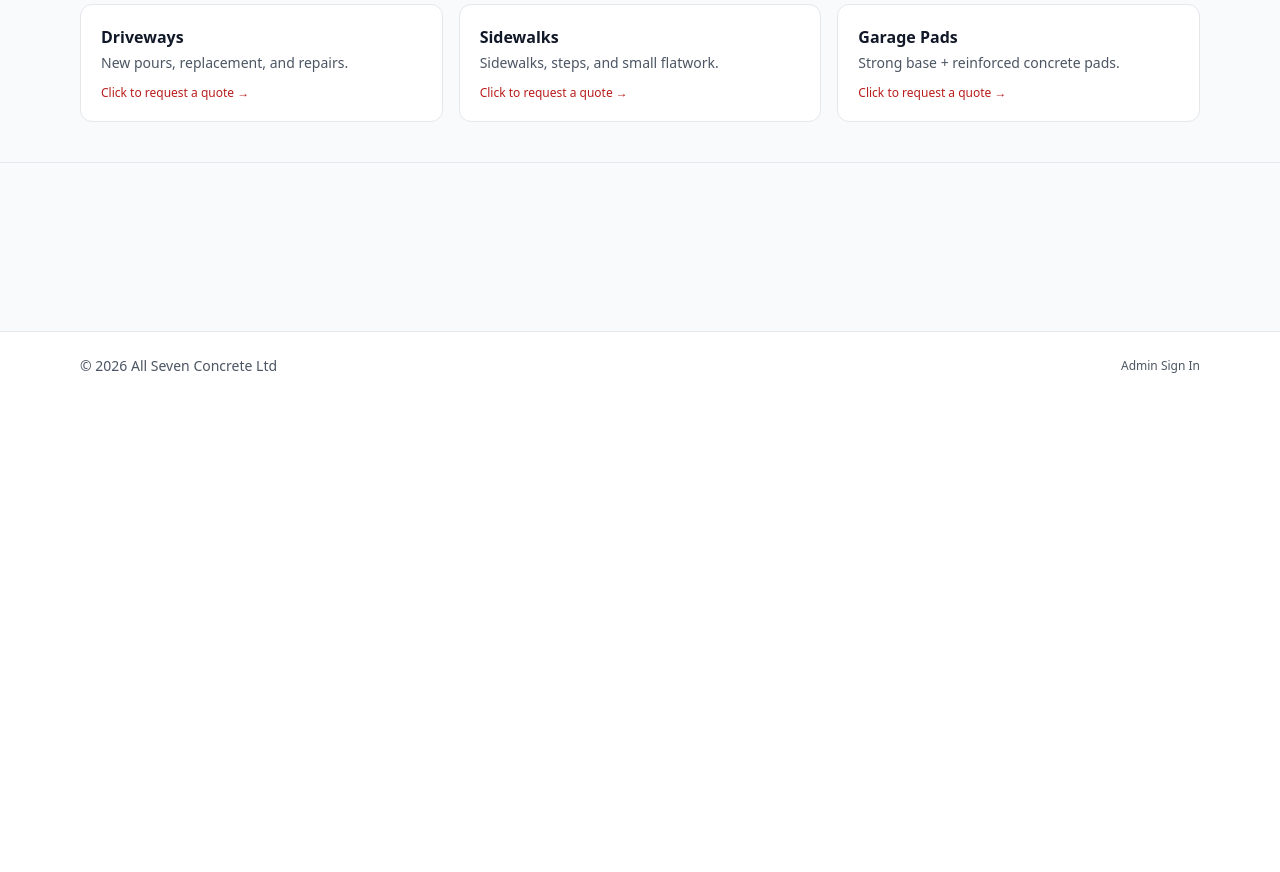
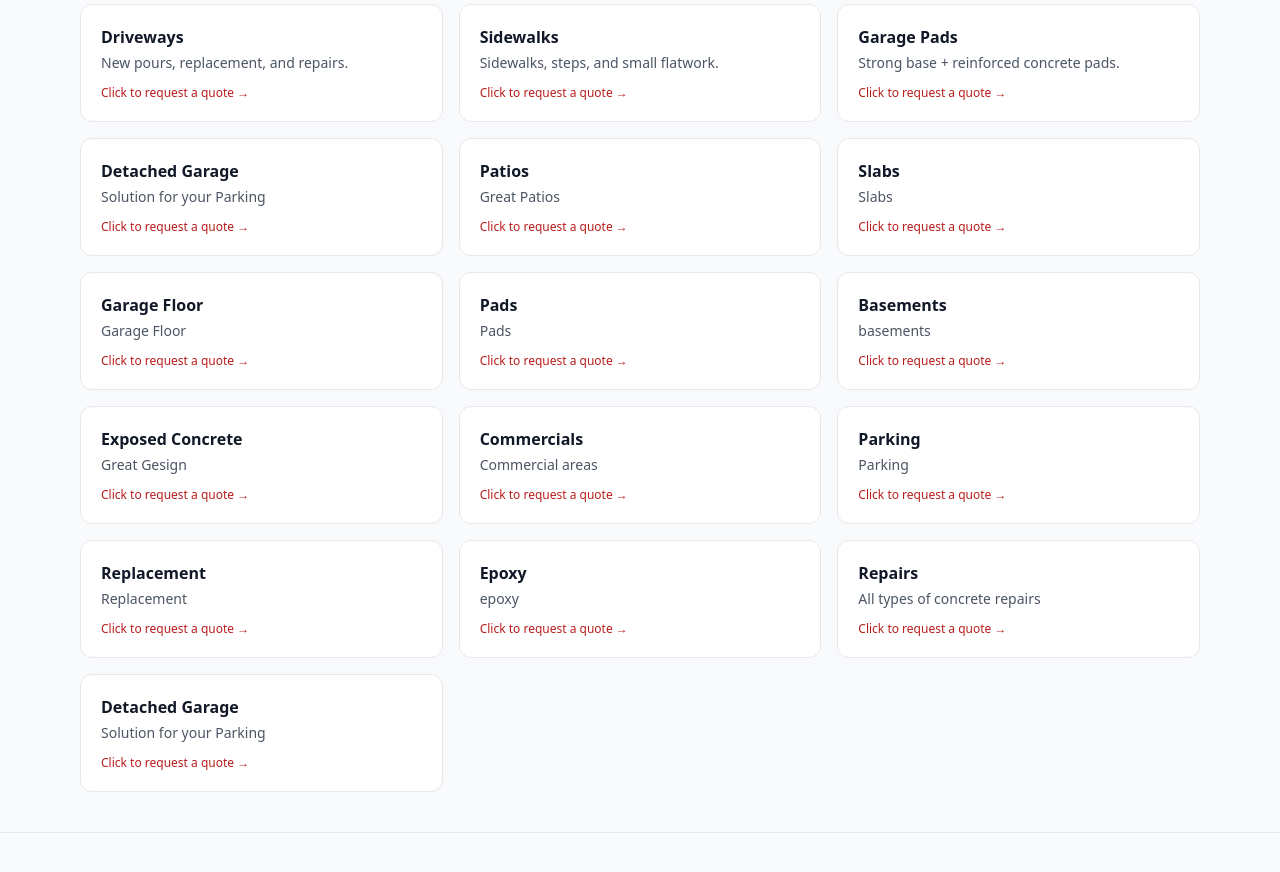
Before and after one commit to jaypn/all-seven-funnel, a Next.js app: page / in a window 1280 px wide. Shown: the part 1220-2092 px from the top of the page. Before the commit the page ends 1620 px from the top, so only its background shows below. Built offline with nearby package versions, Linux system fonts and the light colour scheme; no server answers.

Commit message:
services changes

```diff
--- a/app/page.tsx
+++ b/app/page.tsx
@@ -39,8 +39,21 @@ export default function Page() {
       { id: "driveways", title: "Driveways", desc: "New pours, replacement, and repairs." },
       { id: "sidewalks", title: "Sidewalks", desc: "Sidewalks, steps, and small flatwork." },
       { id: "garage-pads", title: "Garage Pads", desc: "Strong base + reinforced concrete pads." },
-    ],
-    []
+      { id:"detached-garage",title:"Detached Garage", desc:"Solution for your Parking"},
+      {id:"patios",title:"Patios", desc:"Great Patios"},
+      {id:"Slabs",title:"Slabs", desc:"Slabs"},
+      {id:"garage-floor",title:"Garage Floor", desc:"Garage Floor"},
+      {id:"pads",title:"Pads", desc:"Pads"},
+      {id:"basements",title:"Basements", desc:"basements"},
+      {id:"exposed-concrete",title:"Exposed Concrete", desc:"Great Gesign"},
+      {id:"Commercials",title:"Commercials", desc:"Commercial areas"},
+      {id:"parking",title:"Parking", desc:"Parking"},
+      {id:"Replacement",title:"Replacement", desc:"Replacement"},
+      {id:"Epoxy",title:"Epoxy", desc:"epoxy"},
+      {id:"repairs",title:"Repairs", desc:"All types of concrete repairs"},
+      {id:"detached-garage",title:"Detached Garage", desc:"Solution for your Parking"},
+    ]
+
   );
 
   const [selectedService, setSelectedService] = useState<string>("");
```
